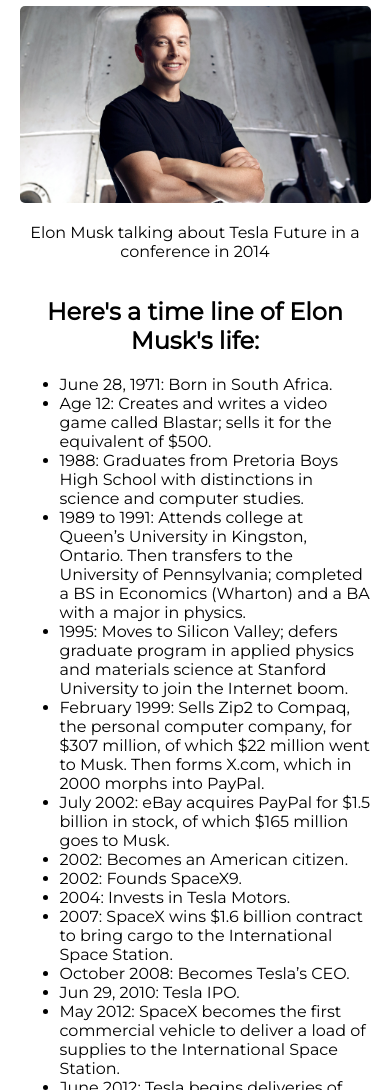
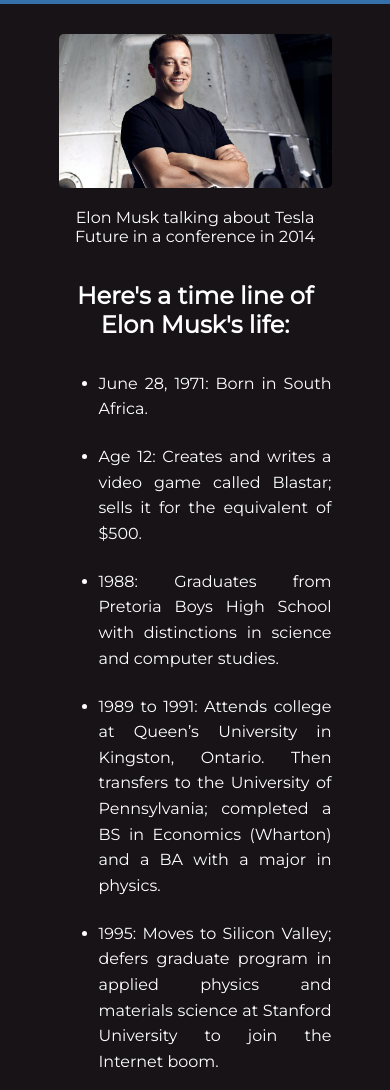
Before and after one commit to sneuder/tribute-page, a plain HTML site: page index.html in a window 390 px wide. Shown: the part 76-1166 px from the top of the page. Drawn offline with Linux system fonts and the light colour scheme.

Commit message:
Adding color, fonts and staring responsive design

```diff
--- a/index.html
+++ b/index.html
@@ -23,22 +23,22 @@
       <div class="thingsdone">
         <h2 class="thingsdone__title">Here's a time line of Elon Musk's life:</h2>
         <ul class="thingsdone__list">
-          <li>June 28, 1971: Born in South Africa.</li>
-          <li>Age 12: Creates and writes a video game called Blastar; sells it for the equivalent of $500.</li>
-          <li>1988: Graduates from Pretoria Boys High School with distinctions in science and computer studies.</li>
-          <li>1989 to 1991: Attends college at Queen’s University in Kingston, Ontario. Then transfers to the University of Pennsylvania; completed a BS in Economics (Wharton) and a BA with a major in physics.</li>
-          <li>1995: Moves to Silicon Valley; defers graduate program in applied physics and materials science at Stanford University to join the Internet boom.</li>
-          <li>February 1999: Sells Zip2 to Compaq, the personal computer company, for $307 million, of which $22 million went to Musk. Then forms X.com, which in 2000 morphs into PayPal.</li>
-          <li>July 2002: eBay acquires PayPal for $1.5 billion in stock, of which $165 million goes to Musk.</li>
-          <li>2002: Becomes an American citizen.</li>
-          <li>2002: Founds SpaceX9.</li>
-          <li>2004: Invests in Tesla Motors.</li>
-          <li>2007: SpaceX wins $1.6 billion contract to bring cargo to the International Space Station.</li>
-          <li>October 2008: Becomes Tesla’s CEO.</li>
-          <li>Jun 29, 2010: Tesla IPO.</li>
-          <li>May 2012: SpaceX becomes the first commercial vehicle to deliver a load of supplies to the International Space Station.</li>
-          <li>June 2012: Tesla begins deliveries of the all-electric Model S.</li>
-          <li>August 2013: Releases sketch and concept of the Hyperloop.</li>
+          <li class="thingsdone__items">June 28, 1971: Born in South Africa.</li>
+          <li class="thingsdone__items">Age 12: Creates and writes a video game called Blastar; sells it for the equivalent of $500.</li>
+          <li class="thingsdone__items">1988: Graduates from Pretoria Boys High School with distinctions in science and computer studies.</li>
+          <li class="thingsdone__items">1989 to 1991: Attends college at Queen’s University in Kingston, Ontario. Then transfers to the University of Pennsylvania; completed a BS in Economics (Wharton) and a BA with a major in physics.</li>
+          <li class="thingsdone__items">1995: Moves to Silicon Valley; defers graduate program in applied physics and materials science at Stanford University to join the Internet boom.</li>
+          <li class="thingsdone__items">February 1999: Sells Zip2 to Compaq, the personal computer company, for $307 million, of which $22 million went to Musk. Then forms X.com, which in 2000 morphs into PayPal.</li>
+          <li class="thingsdone__items">July 2002: eBay acquires PayPal for $1.5 billion in stock, of which $165 million goes to Musk.</li>
+          <li class="thingsdone__items">2002: Becomes an American citizen.</li>
+          <li class="thingsdone__items">2002: Founds SpaceX9.</li>
+          <li class="thingsdone__items">2004: Invests in Tesla Motors.</li>
+          <li class="thingsdone__items">2007: SpaceX wins $1.6 billion contract to bring cargo to the International Space Station.</li>
+          <li class="thingsdone__items">October 2008: Becomes Tesla’s CEO.</li>
+          <li class="thingsdone__items">Jun 29, 2010: Tesla IPO.</li>
+          <li class="thingsdone__items">May 2012: SpaceX becomes the first commercial vehicle to deliver a load of supplies to the International Space Station.</li>
+          <li class="thingsdone__items">June 2012: Tesla begins deliveries of the all-electric Model S.</li>
+          <li class="thingsdone__items">August 2013: Releases sketch and concept of the Hyperloop.</li>
         </ul>
       </div>
 
--- a/styles/style.css
+++ b/styles/style.css
@@ -7,24 +7,34 @@
 body {
 	margin: 0;
 	padding: 0;
+	background-color: var(--background-color);
+	color: var(--color-letter);
 	font-family: Montserrat, sans-serif;
 }
 
 .container-blocks {
-	width: 90%;
+	width: 100%;
 	margin: auto;
 	display: flex;
 	flex-direction: column;
 	align-items: center;
 }
 
+.name-character {
+	width: 100%;
+	height: 5rem;
+	margin-bottom: 30px;
+	background-color: var(--background-header);
+}
+
 .name-character__title {
 	width: 100%;
+	font-size: 2rem;
 	text-align: center;
 }
 
 .image-character {
-	width: 100%;
+	width: 70%;
 }
 
 .image-character__picture {
@@ -38,7 +48,7 @@ body {
 }
 
 .thingsdone {
-	width: 100%;
+	width: 70%;
 }
 
 .thingsdone__title {
@@ -46,8 +56,21 @@ body {
 	text-align: center;
 }
 
+.thingsdone__list {
+	display: flex;
+	flex-direction: column;
+	justify-content: space-between;
+}
+
+.thingsdone__items {
+	margin: 0.7rem 0;
+	line-height: 1.6rem;
+	text-align: justify;
+}
+
 .footer-info {
 	width: 100%;
+	background-color: var(--background-header);
 }
 
 .footer-info__info {
```
